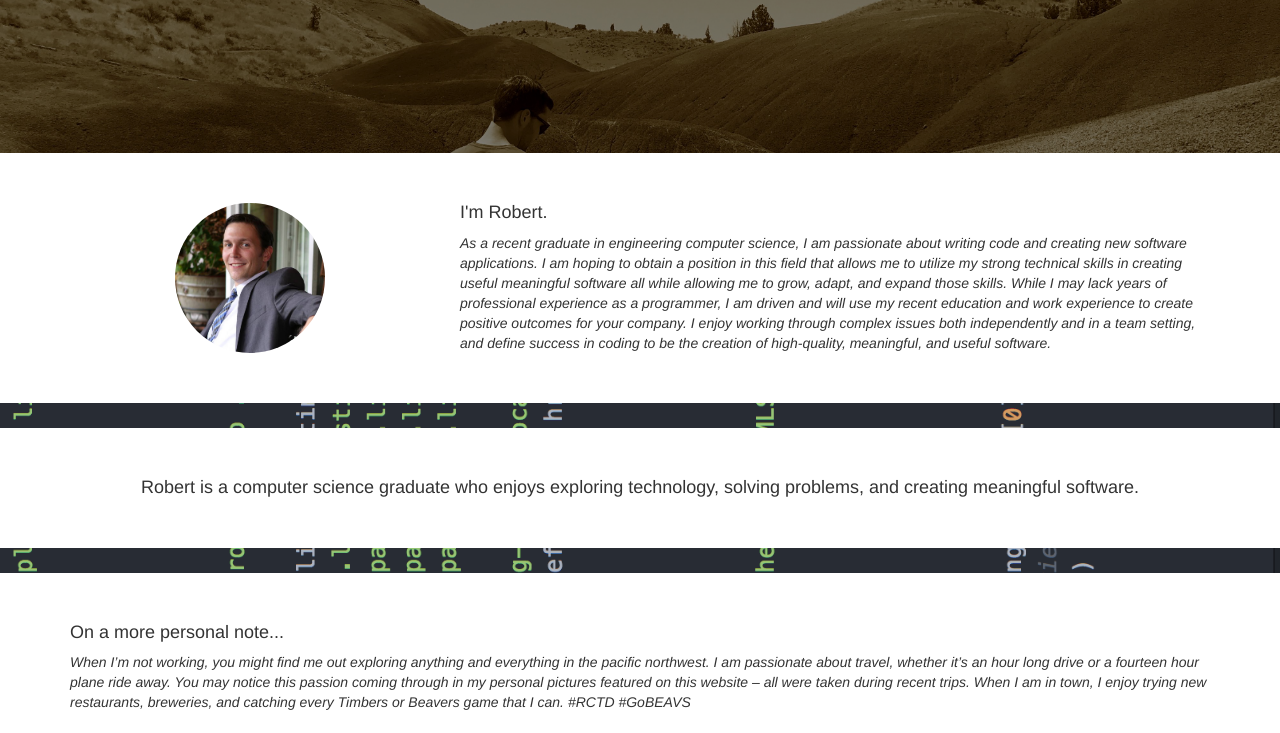
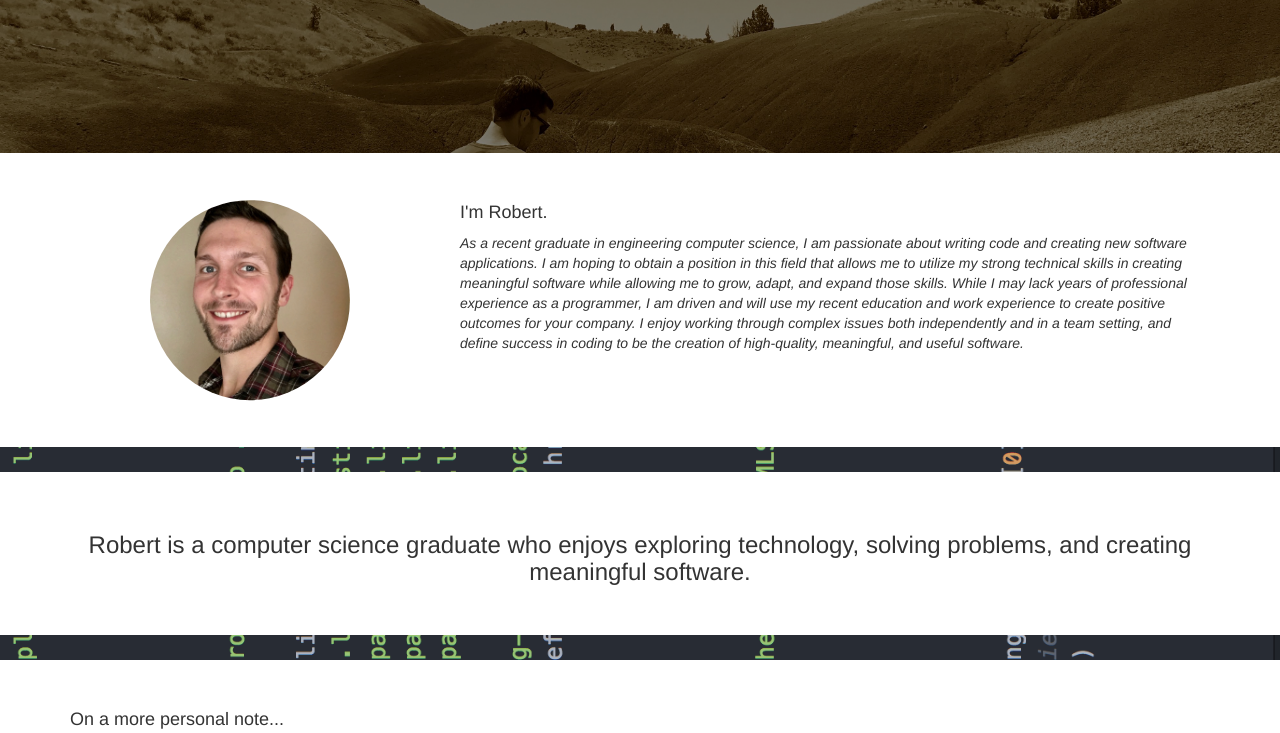
Before and after one commit to rdclif/GCloud-WebProject, a Flask app: page / in a window 1280 px wide. Shown: the part 307-1040 px from the top of the page. Run offline with Flask 2, Linux system fonts and the light colour scheme; some libraries are stand-ins or nearby versions.

Commit message:
updates -picture -top scroll

```diff
--- a/static/nav.js
+++ b/static/nav.js
@@ -4,8 +4,7 @@ $(document).ready(function() {
     if($( window ).width() >= "600") {
         $('.narrow-hide').css("display", "block");
         $('.hamburger').hide();
-        $('#banner-pic').addClass('banner-top-lrg')
-
+        $('#banner-pic').addClass('banner-top-lrg');
     }
 
     //for loading very small screens
@@ -31,9 +30,12 @@ $(document).ready(function() {
         if($( window ).width() >= "600") {
             $('.narrow-hide').css("display", "block");
             $('.hamburger').hide();
-            $(".slide-nav").slideUp("medium");
+            $('.slide-nav').slideUp("medium");
             if($('.hamburger').hasClass("change")){
                 $('.hamburger').removeClass("change");
+            }
+            if ($('#tpBttn').is(":visible")) {
+                $('#tpBttn').fadeOut("medium");
             }
 
         }
@@ -52,4 +54,21 @@ $(document).ready(function() {
         }
     });
 
+    //check scroll for top button
+    $(window).scroll(function(){
+        if($( window ).width() < "600") {
+            if ($(this).scrollTop() > 50) {
+                $('#tpBttn').fadeIn("medium");
+            } else {
+                $('#tpBttn').fadeOut("medium");
+            }
+        }
+    });
+
+    //window scroll function for top button
+    $('#tpBttn').click(function(event) {
+        event.preventDefault();
+        $("html, body").animate({scrollTop: 0}, "medium");
+        return false;
+    });
 });
--- a/static/style.css
+++ b/static/style.css
@@ -394,8 +394,8 @@ footer {
 
 .circular-portrait {
     text-align: center;
-    clip-path: circle(75px at center);
-    -webkit-clip-path: circle(75px at center); /* Safari */
+    clip-path: circle(100px at center);
+    -webkit-clip-path: circle(100px at center); /* Safari */
 }
 
 .circular-portrait img {
@@ -445,3 +445,19 @@ footer {
 .contact-info ul {
     list-style-type: none;
 }
+
+ /*
+------- To Top Button --------
+*/
+#tpBttn {
+    display: none;
+    position: fixed;
+    bottom: 20px;
+    right: 30px;
+    z-index: 99;
+    border: none;
+    outline: none;
+    background-color: #333;
+    color: white;
+    padding: 10px;
+}
--- a/templates/base.html
+++ b/templates/base.html
@@ -3,7 +3,7 @@
 <head>
     <meta charset="UTF-8">
     <meta name="viewport" content="width=device-width, initial-scale=1.0" >
-    <link rel="stylesheet" type="text/css" href="/static/style.css?v=1.4">
+    <link rel="stylesheet" type="text/css" href="/static/style.css?v=1.41">
     <link rel="icon" type="image/png" href="/static/img/favicon-32x32.png" sizes="32x32" />
     <link rel="icon" type="image/png" href="/static/img/favicon-16x16.png" sizes="16x16" />
     <title>Robert D. Clifton</title>
@@ -36,6 +36,8 @@
     {% block content %}{% endblock %}
 </body>
 
+<button id="tpBttn">&#11014;</button>
+
 <footer>
     <p><h6><i>© 2017 Robert Clifton. All rights reserved.</i></h6></p>
 </footer>
--- a/templates/home.html
+++ b/templates/home.html
@@ -11,12 +11,12 @@
             <div class="row">
                 <div class="col-sm-4">
                     <div class="circular-portrait">
-                        <img src="/static/img/IMG_1ME.jpg">
+                        <img src="/static/img/IMG_0973.jpg">
                     </div>
                 </div>
                 <div class="col-sm-8">
                     <h4>I'm Robert.</h4>
-                    <p><i>As a recent graduate in engineering computer science, I am passionate about writing code and creating new software applications. I am hoping to obtain a position in this field that allows me to utilize my strong technical skills in creating useful meaningful software all while allowing me to grow, adapt, and expand those skills. While I may lack years of professional experience as a programmer, I am driven and will use my recent education and work experience to create positive outcomes for your company. I enjoy working through complex issues both independently and in a team setting, and define success in coding to be the creation of high-quality, meaningful, and useful software.</i></p>
+                    <p><i>As a recent graduate in engineering computer science, I am passionate about writing code and creating new software applications. I am hoping to obtain a position in this field that allows me to utilize my strong technical skills in creating meaningful software while allowing me to grow, adapt, and expand those skills. While I may lack years of professional experience as a programmer, I am driven and will use my recent education and work experience to create positive outcomes for your company. I enjoy working through complex issues both independently and in a team setting, and define success in coding to be the creation of high-quality, meaningful, and useful software.</i></p>
                 </div>
             </div>
         </div>
@@ -28,7 +28,7 @@
         <div class="container">
             <div class="row">
                 <div class="col-sm-12" id="headline">
-                    <p><h4>Robert is a computer science graduate who enjoys exploring technology, solving problems, and creating meaningful software.</h4></p>
+                    <p><h3>Robert is a computer science graduate who enjoys exploring technology, solving problems, and creating meaningful software.</h3></p>
                 </div>
             </div>
         </div>
@@ -41,7 +41,7 @@
             <div class="row">
                 <div class="col-sm-12">
                     <h4>On a more personal note... </h4>
-                    <p><i>When I’m not working, you might find me out exploring anything and everything in the pacific northwest. I am passionate about travel, whether it’s an hour long drive or a fourteen hour plane ride away. You may notice this passion coming through in my personal pictures featured on this website – all were taken during recent trips. When I am in town, I enjoy trying new restaurants, breweries, and catching every Timbers or Beavers game that I can. #RCTD #GoBEAVS</i></p>
+                    <p><i>When I’m not working, you might find me out exploring anything and everything in the pacific northwest. I am passionate about travel, whether it’s an hour long drive or a fourteen hour plane ride away. You may notice this passion coming through in my personal pictures featured on this website – all were taken during recent trips. When I am in town I enjoy trying new restaurants, breweries, and catching every Timbers or Beavers game that I can. #RCTD #GoBEAVS</i></p>
                 </div>
             </div>
         </div>
```
Also changed, not shown: templates/resume.html (+4 -4 lines), static/img/IMG_0973.jpg (added).
